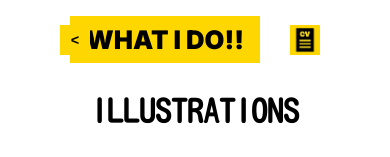
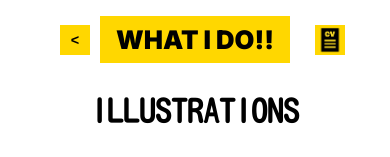
Before and after one commit to facudelima/myFriend-facu-reyes-portfolio, a React (Vite) app: page /what-i-do in a window 390 px wide. Shown: the top 157 px of the page. Built offline with nearby package versions, Linux system fonts and the light colour scheme.

Commit message:
fix: center WHAT I DO title

```diff
--- a/src/WhatIDo.css
+++ b/src/WhatIDo.css
@@ -22,7 +22,6 @@
   width: 100%;
   max-width: 600px;
   margin: 0 auto 3rem auto;
-  gap: 60px;
 }
 
 .back-button {
@@ -40,6 +39,8 @@
   transition: background-color 0.3s ease;
   padding: 0;
   flex-shrink: 0;
+  position: absolute;
+  left: 0;
 }
 
 .cv-button {
@@ -57,6 +58,8 @@
   justify-content: center;
   padding: 0;
   flex-shrink: 0;
+  position: absolute;
+  right: 0;
 }
 
 .cv-image {
@@ -73,23 +76,12 @@
   font-size: 2rem;
   font-weight: 900;
   text-align: center;
-  display: inline-block;
   transition: width 0.1s ease;
+  margin: 0 auto;
 }
 
 .back-button:hover, .cv-button:hover {
   background-color: #FFA500;
-}
-
-.title-banner {
-  background-color: #FFD700;
-  color: black;
-  padding: 1rem 2rem;
-  font-size: 2rem;
-  font-weight: 900;
-  text-align: center;
-  display: inline-block;
-  transition: width 0.1s ease;
 }
 
 .cursor {
@@ -727,7 +719,7 @@
 
   .what-i-do-header {
     max-width: 500px;
-    gap: 50px;
+    column-gap: 50px;
   }
 
 
@@ -757,7 +749,7 @@
   .what-i-do-header {
     margin-bottom: 2rem;
     max-width: 400px;
-    gap: 40px;
+    column-gap: 40px;
   }
 
   .title-banner {
@@ -941,7 +933,7 @@
 
   .what-i-do-header {
     max-width: 300px;
-    gap: 30px;
+    column-gap: 30px;
   }
 
   .title-banner {
```
